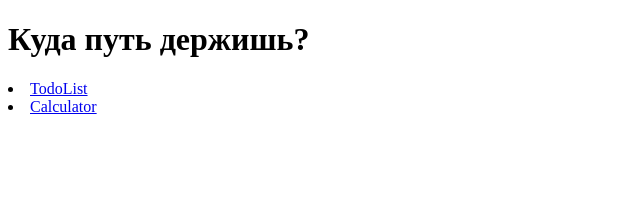
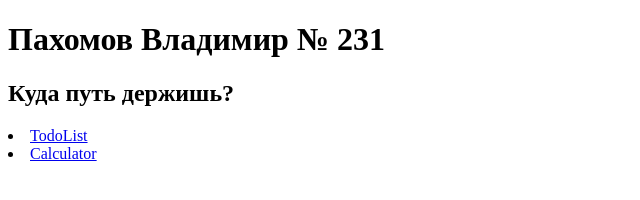
Before and after one commit to V3xeD4rt/server_Vladimir_Pakhomov, a website: page scr/pages/app.html in a window 1280 px wide. Shown: the whole page, without its empty margins (0-640 px from the left). Drawn offline with Linux system fonts and the light colour scheme.

Commit message:
Обнова микро

```diff
--- a/scr/pages/app.html
+++ b/scr/pages/app.html
@@ -6,7 +6,8 @@
     <title>Document</title>
 </head>
 <body>
-    <h1>Куда путь держишь?</h1>
+    <h1>Пахомов Владимир № 231</h1>
+    <h2>Куда путь держишь?</h2>
     <li><a href="/TodoList/index.html">TodoList</a></li>
     <li><a href="/web_dev/index.html">Calculator</a></li>
 </body>
```
